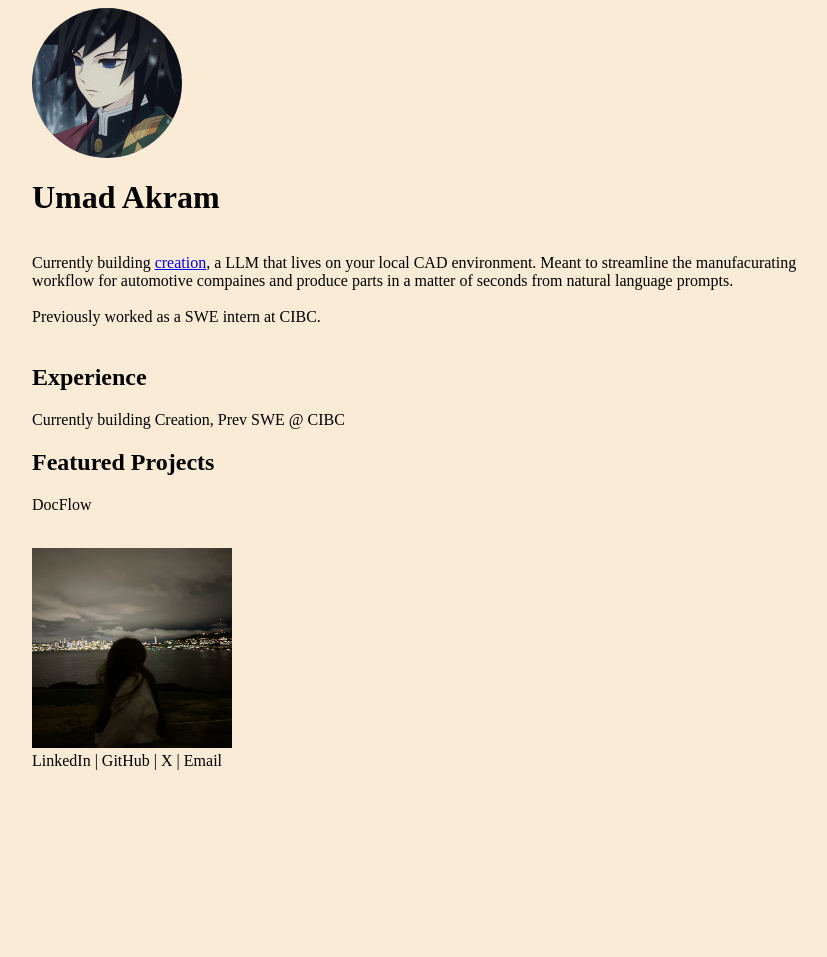
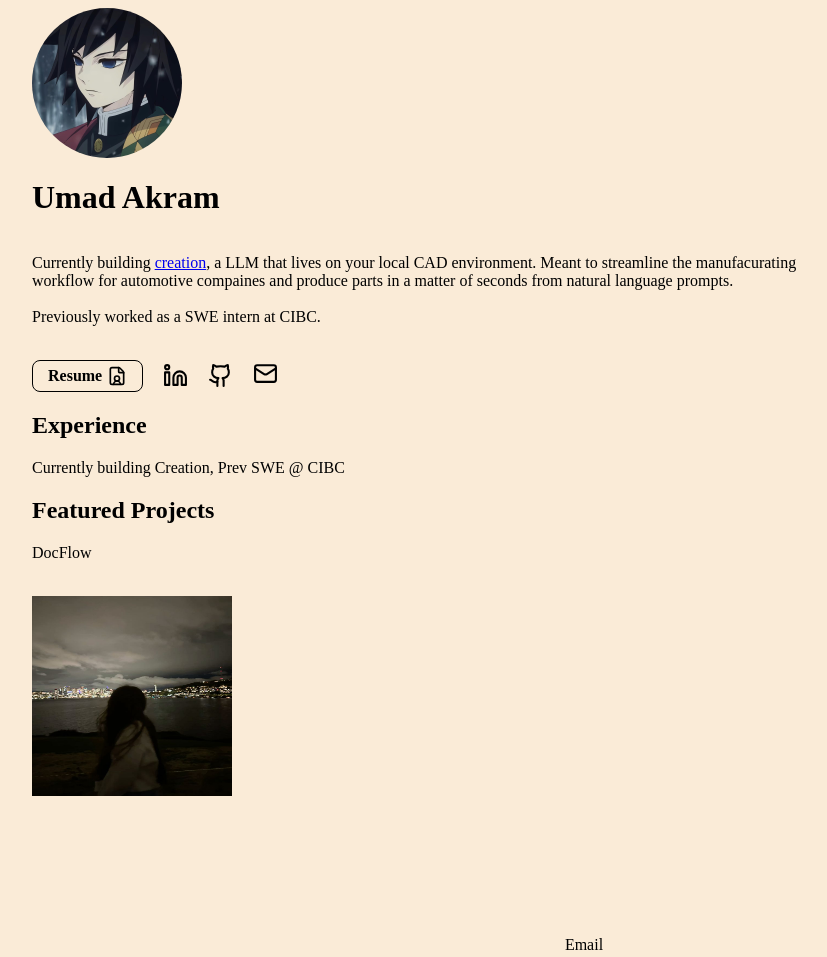
Before and after one commit to AkramUmad572/Portfolio, a plain HTML site: page index.html in a window 1280 px wide. Shown: the whole page, without its empty margins (208-1035 px from the left). Before the commit the page ends 800 px from the top, so only its background shows below. Drawn offline with Linux system fonts and the light colour scheme.

Commit message:
Added socials

```diff
--- /dev/null
+++ b/app.js
@@ -0,0 +1,6 @@
+function copyemail() {
+  navigator.clipboard.writeText("akramumad@gmail.com");
+  const c = document.querySelector(".copied");
+  c.style.opacity = "1";
+  setTimeout(() => (c.style.opacity = "0"), 1000);
+}
--- a/index.html
+++ b/index.html
@@ -7,7 +7,10 @@
       <title>umad akram | swe</title>
 
       <link rel="stylesheet" href="style.css" />
+      <script src="app.js"></script>
     </head>
+
+
     <body>
       <header></header>
       <div id="Introduction">
@@ -23,13 +26,101 @@
 
         Previously worked as a SWE intern at CIBC. <br /><br />
       </p>
+
+      <div id="intro-actions">
+        <a class="Resume social" href="Resume.pdf" target="_blank"
+          >Resume
+          <svg
+            xmlns="http://www.w3.org/2000/svg"
+            width="20"
+            height="20"
+            viewBox="0 0 24 24"
+            fill="none"
+            stroke="currentColor"
+            stroke-width="2"
+            stroke-linecap="round"
+            stroke-linejoin="round"
+            class="lucide lucide-file-user-icon lucide-file-user"
+          >
+            <path
+              d="M6 22a2 2 0 0 1-2-2V4a2 2 0 0 1 2-2h8a2.4 2.4 0 0 1 1.704.706l3.588 3.588A2.4 2.4 0 0 1 20 8v12a2 2 0 0 1-2 2z"
+            />
+            <path d="M14 2v5a1 1 0 0 0 1 1h5" />
+            <path d="M16 22a4 4 0 0 0-8 0" />
+            <circle cx="12" cy="15" r="3" />
+          </svg>
+        </a>
+        <a
+          class="linkedin social"
+          href="https://www.linkedin.com/in/umad-akram-143573291/"
+          target="_blank"
+        >
+          <svg
+            xmlns="http://www.w3.org/2000/svg"
+            width="25"
+            height="25"
+            viewBox="0 0 24 24"
+            fill="none"
+            stroke="currentColor"
+            stroke-width="2"
+            stroke-linecap="round"
+            stroke-linejoin="round"
+            class="lucide lucide-linkedin-icon lucide-linkedin"
+          >
+            <path
+              d="M16 8a6 6 0 0 1 6 6v7h-4v-7a2 2 0 0 0-2-2 2 2 0 0 0-2 2v7h-4v-7a6 6 0 0 1 6-6z"
+            />
+            <rect width="4" height="12" x="2" y="9" />
+            <circle cx="4" cy="4" r="2" />
+          </svg>
+        </a>
+        <a
+          class="GitHub social"
+          href="https://github.com/AkramUmad572"
+          target="_blank"
+        >
+          <svg
+            xmlns="http://www.w3.org/2000/svg"
+            width="25"
+            height="25"
+            viewBox="0 0 24 24"
+            fill="none"
+            stroke="currentColor"
+            stroke-width="2"
+            stroke-linecap="round"
+            stroke-linejoin="round"
+            class="lucide lucide-github-icon lucide-github"
+          >
+            <path
+              d="M15 22v-4a4.8 4.8 0 0 0-1-3.5c3 0 6-2 6-5.5.08-1.25-.27-2.48-1-3.5.28-1.15.28-2.35 0-3.5 0 0-1 0-3 1.5-2.64-.5-5.36-.5-8 0C6 2 5 2 5 2c-.3 1.15-.3 2.35 0 3.5A5.403 5.403 0 0 0 4 9c0 3.5 3 5.5 6 5.5-.39.49-.68 1.05-.85 1.65-.17.6-.22 1.23-.15 1.85v4"
+            />
+            <path d="M9 18c-4.51 2-5-2-7-2" />
+          </svg>
+        </a>
+        <span class="Email social" onclick="copyemail()"
+          ><svg xmlns="http://www.w3.org/2000/svg" width="25" height="25" viewBox="0 0 24 24" fill="none" stroke="currentColor" stroke-width="2" stroke-linecap="round" stroke-linejoin="round" class="lucide lucide-mail-icon lucide-mail"><path d="m22 7-8.991 5.727a2 2 0 0 1-2.009 0L2 7"/><rect x="2" y="4" width="20" height="16" rx="2"/></svg>
+          <span class="copied">copied!</span>
+      </div>
+
       <h2>Experience</h2>
       <p2>Currently building Creation, Prev SWE @ CIBC</p2>
       <h2>Featured Projects</h2>
       <p>DocFlow</p>
       <br />
       <img class="DocFlow" src="temp.jpg" alt="" />
-      <footer>LinkedIn | GitHub | X | Email</footer>
+      <footer>
+
+
+
+
+        <a class="social" href="//www.linkedin.com/in/umad-akram-143573291/" target="_blank">
+          <svg><use href="https://lucide.dev/icons/linkedin"></use></svg></a>
+
+        <span class="Email" onclick="copyemail()"
+          >Email
+          <span class="copied">copied!</span>
+        </span>
+      </footer>
     </body>
   </div>
 </html>
--- a/style.css
+++ b/style.css
@@ -12,7 +12,13 @@ body{
     flex-direction: column;
     font-size: medium;
 }
+#intro-actions{
+    display: flex;
+    align-items: center;
+    gap: 20px;
 
+
+}
 .pfp {
     display: flex;
     width: 150px;
@@ -25,8 +31,75 @@ h2{
     text-align: left;
 }
 
+.Email{
+    position: relative;
+    cursor: pointer;
+
+}
+.copied{
+    position: absolute;
+    top: -30px;
+    left: 50%;
+    transform: translateX(-50%);
+    background-color: rgba(33, 32, 32, 0.884);
+    color: rgb(255, 255, 255);
+    padding: 6px 10px;
+    border-radius: 6px;
+    font: 12px;
+    font-size: 0.85rem;
+    opacity: 0;
+    transition: opacity 0.2s ease;
+
+}
+.Resume{
+    display: inline-flex;
+    align-items: center;
+    gap: 5px;
+
+    padding: 5px 15px;
+    border: 1px solid #000;
+    border-radius: 8px;
+
+    text-decoration: none;
+    color: #000;
+    background: transparent;
+    font-weight: 800;
+    cursor: pointer;
+
+
+}
+.social {
+  transition: transform 0.15s ease;
+}
+
+
+.social:hover {
+    transform: scale(1.2);
+}
+
+.linkedin{
+    display: inline-flex;
+    text-decoration: none;
+    color: #000;
+    background: transparent;
+    font-weight: 800;
+    cursor: pointer;
+
+}
+.GitHub{
+    display: inline-flex;
+    text-decoration: none;
+    color: #000;
+    background: transparent;
+    font-weight: 800;
+    cursor: pointer;
+}
+
 .DocFlow{
     width: 200px;
     height: 200px;
     text-align: center;
 }
+footer{
+    text-align: center;
+}
```
Also changed, not shown: 1 other file.
